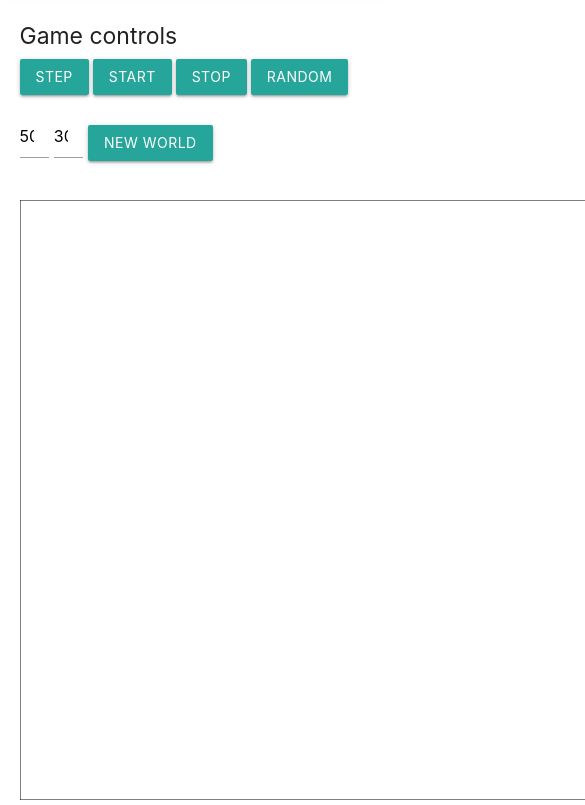
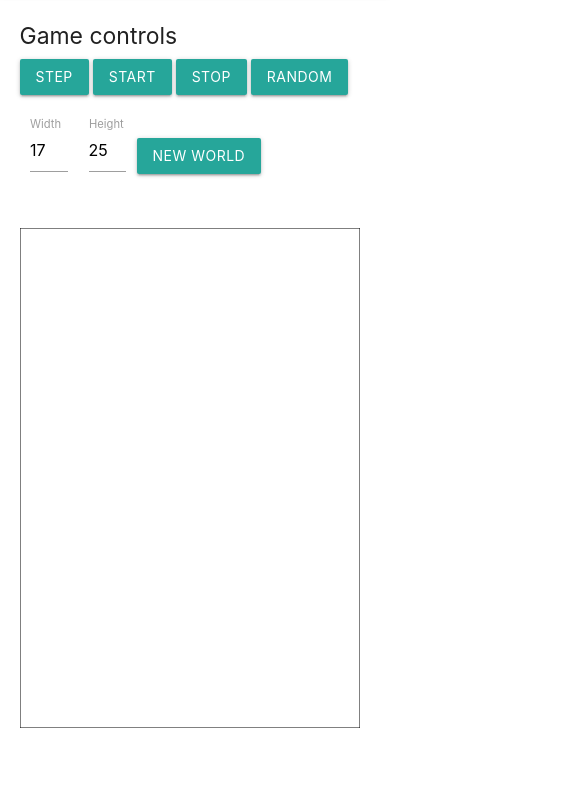
Before and after one commit to LitleStuart/life-game-js, a plain HTML site: page index.html in a window 390 px wide. Shown: the part 61-866 px from the top of the page, 585 px wide, since content can reach past the window. After the commit the page ends 844 px from the top, so only its background shows below. Drawn offline with nearby package versions, Linux system fonts and the light colour scheme.

Commit message:
mobile added

```diff
--- a/index.html
+++ b/index.html
@@ -11,7 +11,6 @@
       rel="stylesheet"
       href="https://cdnjs.cloudflare.com/ajax/libs/materialize/1.0.0/css/materialize.min.css"
     />
-    <link rel="stylesheet" href="style.css" />
     <meta name="viewport" content="width=device-width, initial-scale=1.0" />
   </head>
 
@@ -31,18 +30,32 @@
           <a class="waves-effect waves-light btn">Random</a>
         </div>
         <div class="row">
-          <input class="col s1" type="number" id="width" value="50" />
-          <input
-            class="col s1"
-            type="number"
-            id="height"
-            value="30"
-            style="margin: 0px 5px"
-          />
+          <div class="input-field col m1 s2">
+            <input
+              type="number"
+              id="width"
+              value="50"
+              max="50"
+              min="1"
+              placeholder="max: 50"
+            />
+            <label for="width">Width</label>
+          </div>
+          <div class="input-field col m1 s2">
+            <input
+              type="number"
+              id="height"
+              value="30"
+              max="30"
+              min="1"
+              placeholder="max: 30"
+            />
+            <label for="height">Height</label>
+          </div>
           <a
             href="#"
             class="waves-effect waves-light btn"
-            style="margin-top: 10px"
+            style="margin-top: 23px"
             onclick="makeWorld()"
             >New World</a
           >
--- a/script.js
+++ b/script.js
@@ -2,6 +2,14 @@ let cells = [];
 const CELL_SIZE = 20;
 
 const game = document.getElementById("game");
+const inputWidth = document.getElementById("width");
+const inputHeight = document.getElementById("height");
+if (
+  document.documentElement.clientWidth < document.documentElement.clientHeight
+) {
+  inputWidth.value = 17;
+  inputHeight.value = 25;
+}
 const width = Number(document.getElementById("width").value);
 const height = Number(document.getElementById("height").value);
 game.innerHTML = `<canvas id="world" width="${width * CELL_SIZE}" height="${
```
